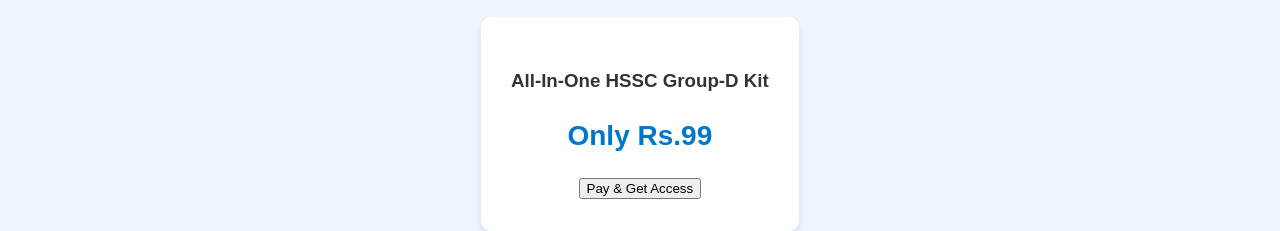
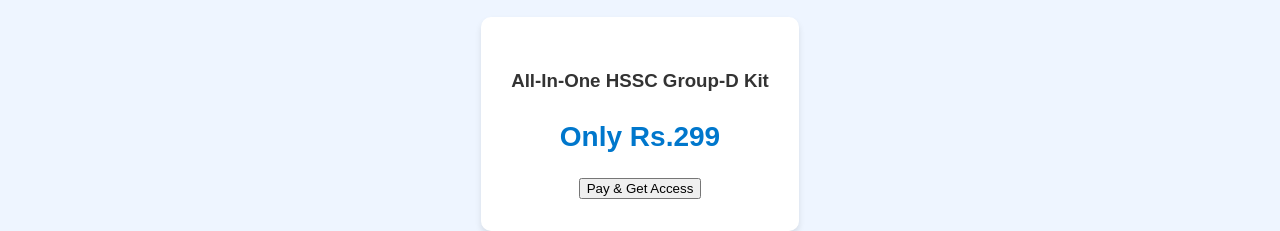
Before and after one commit to Ruchi-23-coder/HSSC-Group-D-, a plain HTML site: page index.html in a window 1280 px wide. Shown: the part 5288-5519 px from the top of the page. Drawn offline with nearby package versions, Linux system fonts and the light colour scheme; no server answers; a script that the page names is missing.

Commit message:
"Updated index.html with latest fixes"

```diff
--- a/index.html
+++ b/index.html
@@ -161,7 +161,7 @@
     <h2 data-aos="fade-up">One-Time Offer</h2>
     <div class="price-card" data-aos="zoom-in-up">
         <h3>All-In-One HSSC Group-D Kit</h3>
-        <p><span>Only Rs.99</span></p>
+        <p><span>Only Rs.299</span></p>
         <button class="payBtn">Pay & Get Access</button>
     </div>
    </section>
```
